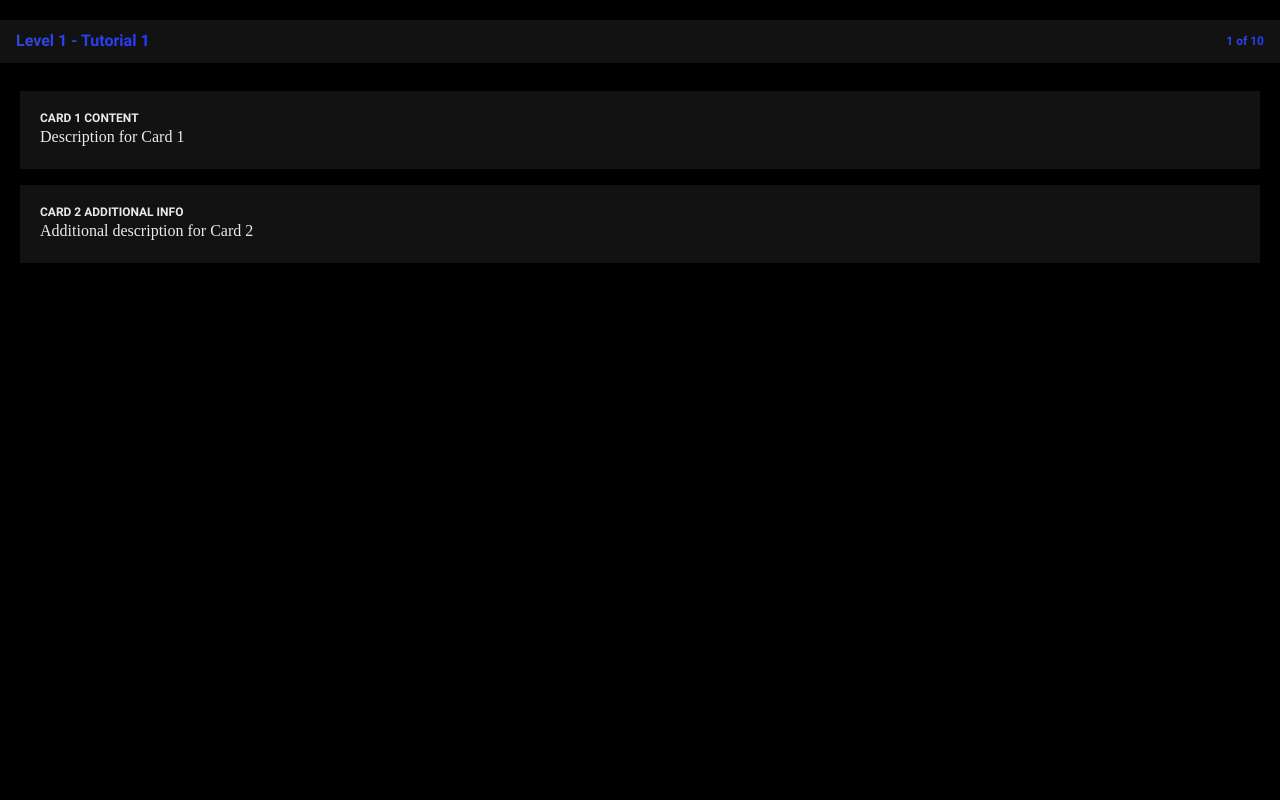
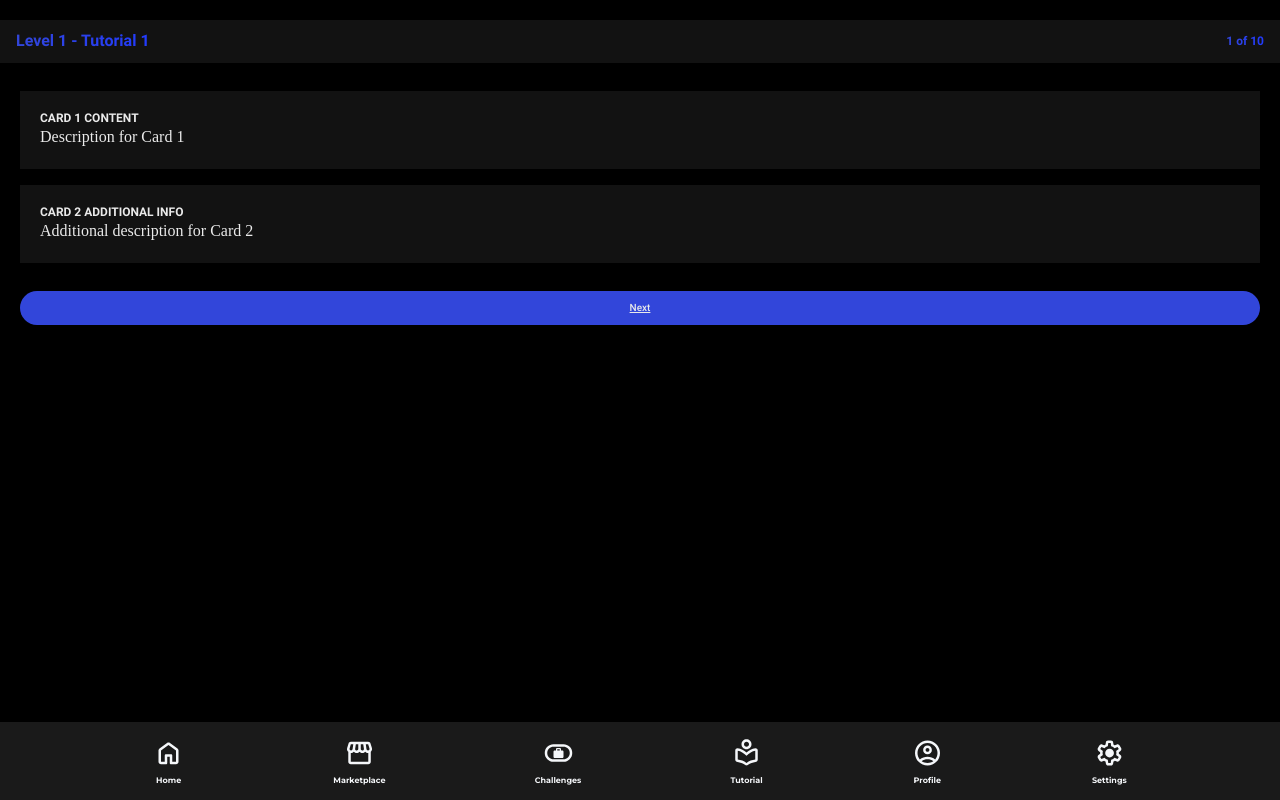
Before and after one commit to france-auth/partbuy-app, a Next.js app: page /tutorial/1/level/1 in a window 1280 px wide. Built offline with nearby package versions, Linux system fonts and the light colour scheme.

Commit message:
...1.5 (unrelated but navbar is now fully functional)

```diff
--- a/app/globals.css
+++ b/app/globals.css
@@ -23,19 +23,8 @@
   font-family: var(--font-montserrat);
 }
 
-.fade {
-  opacity: 0;
-  animation: fadeIn 0.5s forwards;
-}
-
-@keyframes fadeIn {
-  to {
-    opacity: 1;
-  }
-}
-
 .fade-in {
-  animation: fadeIn 0.5s ease-in-out;
+  animation: fadeIn 1s ease-in-out;
 }
 
 @keyframes fadeIn {
--- a/app/auction/page.tsx
+++ b/app/marketplace/auction/page.tsx
@@ -30,7 +30,7 @@ const Auction = () => {
         <div className="flex justify-between header w-screen">
           <p className="text-gradient roboto font-bold leading-[18.75px]">Basic Plan</p>
           <div className="flex gap-2">
-            <Link href={'/tier'} className="w-9 h-auto">
+            <Link href={'/marketplace/tier'} className="w-9 h-auto">
               <Image
                 src="/auction/bronze.svg"
                 alt="bronze"
--- a/app/marketplace/page.tsx
+++ b/app/marketplace/page.tsx
@@ -1,11 +1,10 @@
 import Navbar from "@/components/Navbar";
+import Header from "@/components/Header";
 
 const Marketplace = () => {
   return (
     <main className="page">
-      <div className="header">
-        <h1>MARKETPLACE</h1>
-      </div>
+      <Header name="Marketplace" marketplace="Exit Marketplace" />
       <Navbar />
     </main>
   )
--- a/app/tutorial/[tutorialIndex]/level/[cardIndex]/page.tsx
+++ b/app/tutorial/[tutorialIndex]/level/[cardIndex]/page.tsx
@@ -4,6 +4,7 @@ import { useParams, useRouter } from 'next/navigation';
 import Header from '@/components/Header';
 import { levels } from '@/data'; // Ensure `levels` is properly imported
 import Button from '@/components/ui/Button';
+import Navbar from '@/components/Navbar';
 
 const TutorialCardPage = () => {
   const params = useParams();
@@ -28,35 +29,35 @@ const TutorialCardPage = () => {
   }
 
   // Calculate previous and next level indices
-  const previousLevelIndex = tutorialIdx > 1 ? tutorialIdx - 1 : null;
-  const nextLevelIndex = tutorialIdx < levels.length ? tutorialIdx + 1 : null;
+  const previousLevelIndex = cardIdx > 1 ? cardIdx - 1 : null;
+  const nextLevelIndex = cardIdx < levels.length ? cardIdx + 1 : null;
 
   // Navigation functions
   const goToPreviousLevel = () => {
     if (previousLevelIndex) {
-      router.push(`/tutorial/${previousLevelIndex}/level/1`);
+      router.push(`/tutorial/${tutorialIdx}/level/${previousLevelIndex}`);
     }
   };
 
   const goToNextLevel = () => {
     if (nextLevelIndex) {
-      router.push(`/tutorial/${nextLevelIndex}/level/1`);
+      router.push(`/tutorial/${tutorialIdx}/level/${nextLevelIndex}`);
     }
   };
 
   return (
-    <main className="page">
+    <main className="page text-color">
       <Header tutorialIndex={tutorialIdx} cardIndex={cardIdx} />
-      <div className="w-full fade-in">
+      <div className="w-full">
         {/* Map over all cards and display them */}
         <div className="w-full space-y-4">
-          {level.cards.map((card, id) => (
-            <div key={id} className="box">
-              <p className="top-text">
-                {card[id].text}
+          {level.cards.map((card, cardIdx) => (
+            <div key={cardIdx} className="box">
+              <p className="top-text fade-in">
+                {card[cardIdx].text}
               </p>
-              <p className=''>
-                {card[id].description}
+              <p className='fade-in'>
+                {card[cardIdx].description}
               </p>
             </div>
           ))}
@@ -64,25 +65,32 @@ const TutorialCardPage = () => {
       </div>
         <div className="w-full grid grid-cols-2 justify-items-center gap-3 mt-4">
           {/* Next Button */}
-          {tutorialIdx > 1 && (
+          {cardIdx > 0 && (
                 <Button
                   name="Previous"
                   onClick={goToPreviousLevel}
-                  className={`${tutorialIdx > level.cards.length - 1 ? 'col-span-2' : 'col-span-1' }  transition-all duration-1000 w-full grid tier-button shadow`}
+                  className={`${cardIdx === 1 ? 'hidden'
+                    : cardIdx === 10 ? 'col-span-2'
+                    : 'col-span-1'}
+                    transition-all duration-1000 w-full grid tier-button shadow
+                  `}
                 />
               )}
               {/* Next Button */}
-              {tutorialIdx > 0 && (
+              {cardIdx > 0 && (
                 <Button
                   name="Next"
                   onClick={goToNextLevel}
-                  className={`${tutorialIdx === level.cards.length - 1
+                  className={`${cardIdx === 10
                     ? 'hidden'
-                    : tutorialIdx === 1
-                    ? 'col-span-2' : 'col-span-1'} transition-all duration-1000 w-full grid tier-button shadow`}
+                    : cardIdx === 1
+                    ? 'col-span-2' : 'col-span-1'}
+                    transition-all duration-1000 w-full grid tier-button shadow
+                  `}
                 />
               )}
         </div>
+      <Navbar />
     </main>
   );
 };
--- a/app/tutorial/page.tsx
+++ b/app/tutorial/page.tsx
@@ -1,10 +1,10 @@
 "use client";
 
+import Link from "next/link";
 import Image from "next/image";
 import { tutorials } from "@/data";
 import Navbar from "@/components/Navbar";
 import Headers from "@/components/Header";
-import Link from "next/link";
 
 const Tutorial = () => {
   return (
@@ -21,9 +21,9 @@ const Tutorial = () => {
               <p className="roboto font-bold leading-[14.06px] text-sm">
                 Tutorial {tutorialIndex + 1}
               </p>
-
               {/* Tutorial Image */}
-              <Link href={`/tutorial/${tutorialIndex + 1}/level/1`} className="pt-2 pb-2 w-full mx-auto cursor-pointer">
+              <Link href={`/tutorial/${tutorialIndex + 1}/level/1`}
+                className="grid justify-items-center pt-2 pb-2 w-full mx-auto cursor-pointer">
                 <Image
                   src={tutorials[tutorialIndex].img}
                   alt={`Tutorial ${tutorialIndex + 1}`}
--- a/components/Navbar.tsx
+++ b/components/Navbar.tsx
@@ -30,10 +30,10 @@ const navbarItems: NavbarItem[] = [
 
 const navbarItems2: NavbarItem[] = [
   { name: "Marketplace", SvgComponent: MarketplaceSvg, path: "/marketplace" },
-  { name: "Auction", SvgComponent: AuctionSvg, path: "/auction" },
-  { name: "Tier", SvgComponent: TierSvg, path: "/tier" },
-  { name: "Valuation", SvgComponent: ValuationSvg, path: "/valuation" },
-  { name: "Referral", SvgComponent: ReferralSvg, path: "/referral" },
+  { name: "Auction", SvgComponent: AuctionSvg, path: "/marketplace/auction" },
+  { name: "Tier", SvgComponent: TierSvg, path: "/marketplace/tier" },
+  { name: "Valuation", SvgComponent: ValuationSvg, path: "/marketplace/valuation" },
+  { name: "Referral", SvgComponent: ReferralSvg, path: "/marketplace/referral" },
 ];
 
 const FirstNav = () => {
@@ -93,10 +93,7 @@ const Navbar: React.FC = () => {
     <main className="w-screen fixed bottom-0 right-0 left-0 bg-[#FFFFFF1A] backdrop-blur-[50px] bg-opacity-90 z-50">
       <div className="flex items-center justify-evenly montserrat font-bold text-[8px] leading-[8px] h-full p-2 px-3">
         {/* Conditional visibility logic */}
-        {pathname === "/marketplace"/*  || "/auction" || "tier" || "valuation" || "/referral "" */
-          ? <SecondNav />
-          : pathname === "/" || "/challenges" || "tutorial" || "settings" || "/profile"
-          ? <FirstNav /> : <FirstNav /> }
+        {pathname.includes("/marketplace/") ? <SecondNav /> : <FirstNav /> }
       </div>
     </main>
   );
```
Also changed, not shown: app/marketplace/referral/page.tsx (renamed from app/referral/page.tsx), app/marketplace/tier/page.tsx (renamed from app/tier/page.tsx), app/marketplace/valuation/page.tsx (renamed from app/valuation/page.tsx).
